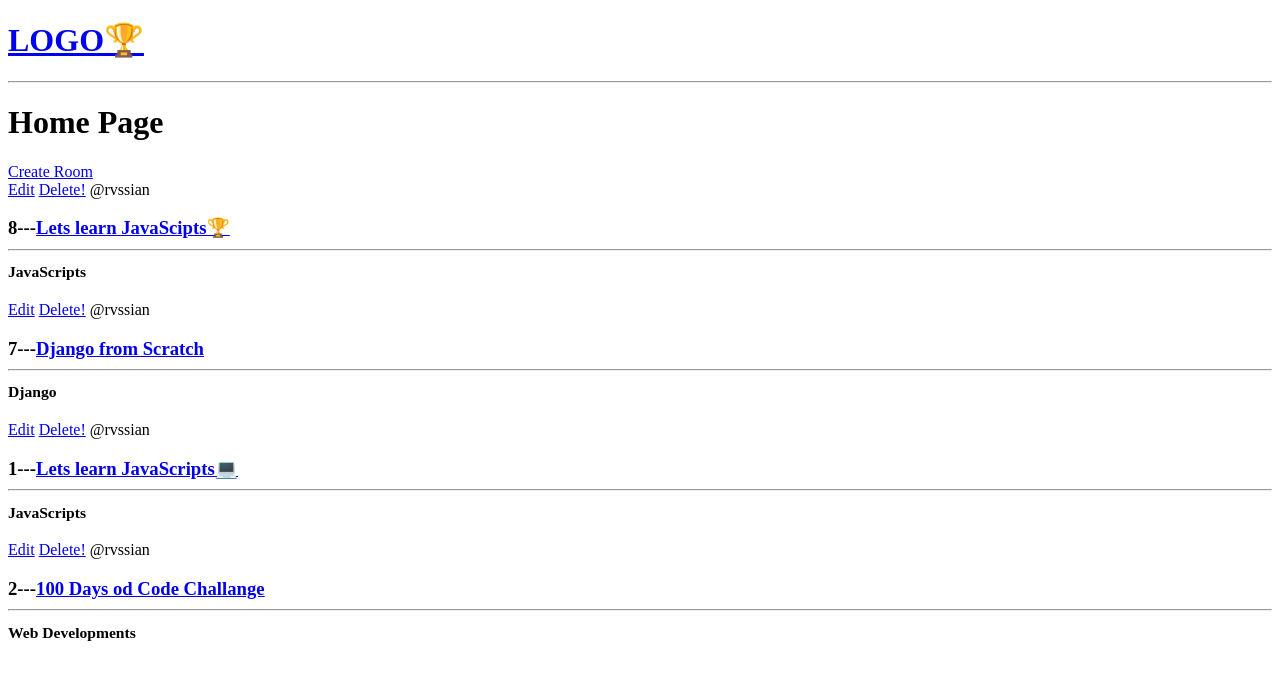
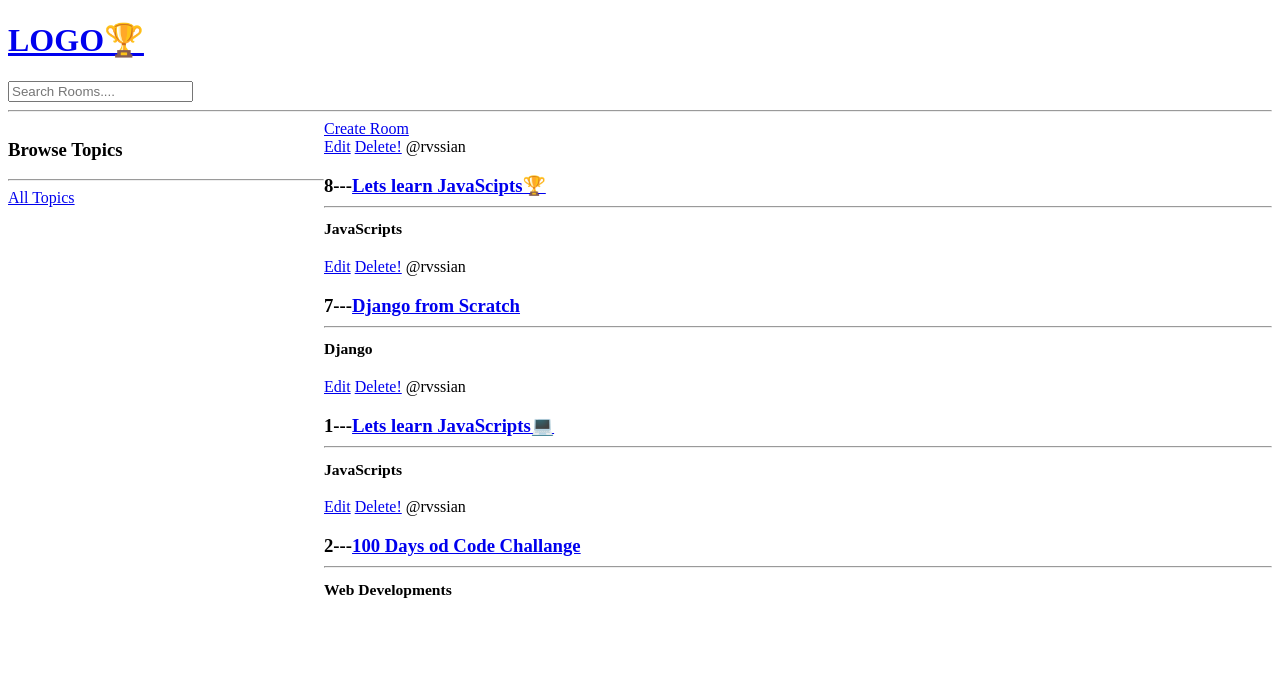
Before and after one commit to rvssian666/Django_project, a Django app: page / in a window 1280 px wide. Shown: the top 680 px of the page. Run offline with Django 5.2, Linux system fonts and the light colour scheme; data comes from the database, SQL or seed files in the repository.

Commit message:
modified home.html aggregated views.py and add a search bar

```diff
--- a/base/templates/base/home.html
+++ b/base/templates/base/home.html
@@ -1,9 +1,27 @@
 {% extends "main.html" %}
 
 {%block content%}
+<style>
+    .home-container{
+        display: grid;
+        grid-template-columns:1fr 3fr;
+    }
+</style>
+<div class="home-container">
+    <div>
+        <h3>Browse Topics</h3>
+        <hr>
+        <div>
+            <a href="{% url 'home' %}">All Topics</a>
+        </div>
+        {%for topic in topics%}
+        <div>
+            <a href="{% url 'home' %}?q={{topic.name}}">{{topic.name}}</a>
+        </div>
+        {%endfor%}
+    </div>
 
-<h1>Home Page</h1>
-
+<div>
     <a href="{% url 'create-room'%}">Create Room</a>
 
 <div>
@@ -15,9 +33,11 @@
             <h3>{{room.id}}---<a href="{% url 'room' room.id%}">{{room.name}}</a>
                 <hr>
             <small>{{room.topic.name}}</small>
-        </div>
+    </div>
 
 
     {%endfor%}
 </div>
+</div>
+</div>
 {%endblock%}
--- a/templates/navbar.html
+++ b/templates/navbar.html
@@ -1,4 +1,7 @@
 <a href="/">
     <h1>LOGO🏆</h1>
 </a>
+<form method="GET" action="{% url 'home' %}">
+    <input type="text" name="q" placeholder="Search Rooms...."/>
+</form>
 <hr>
```
